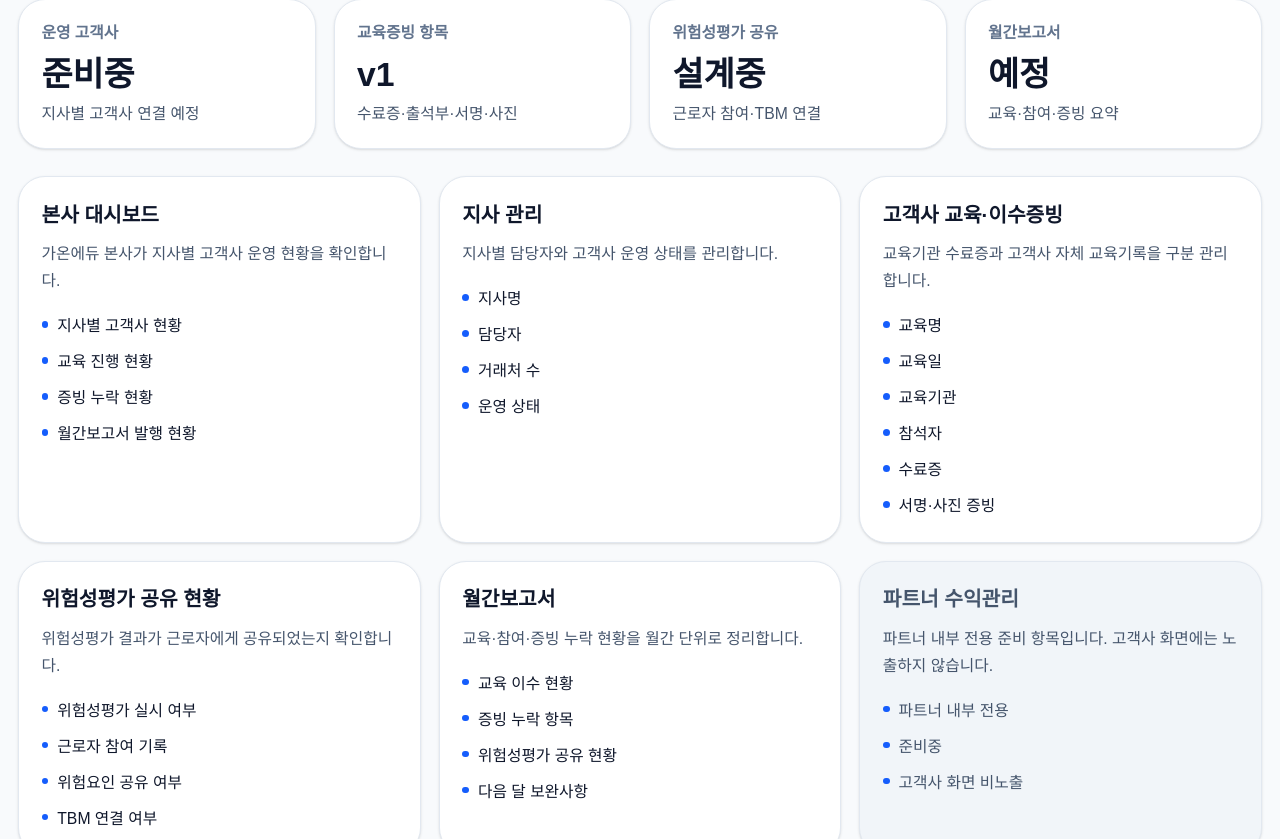
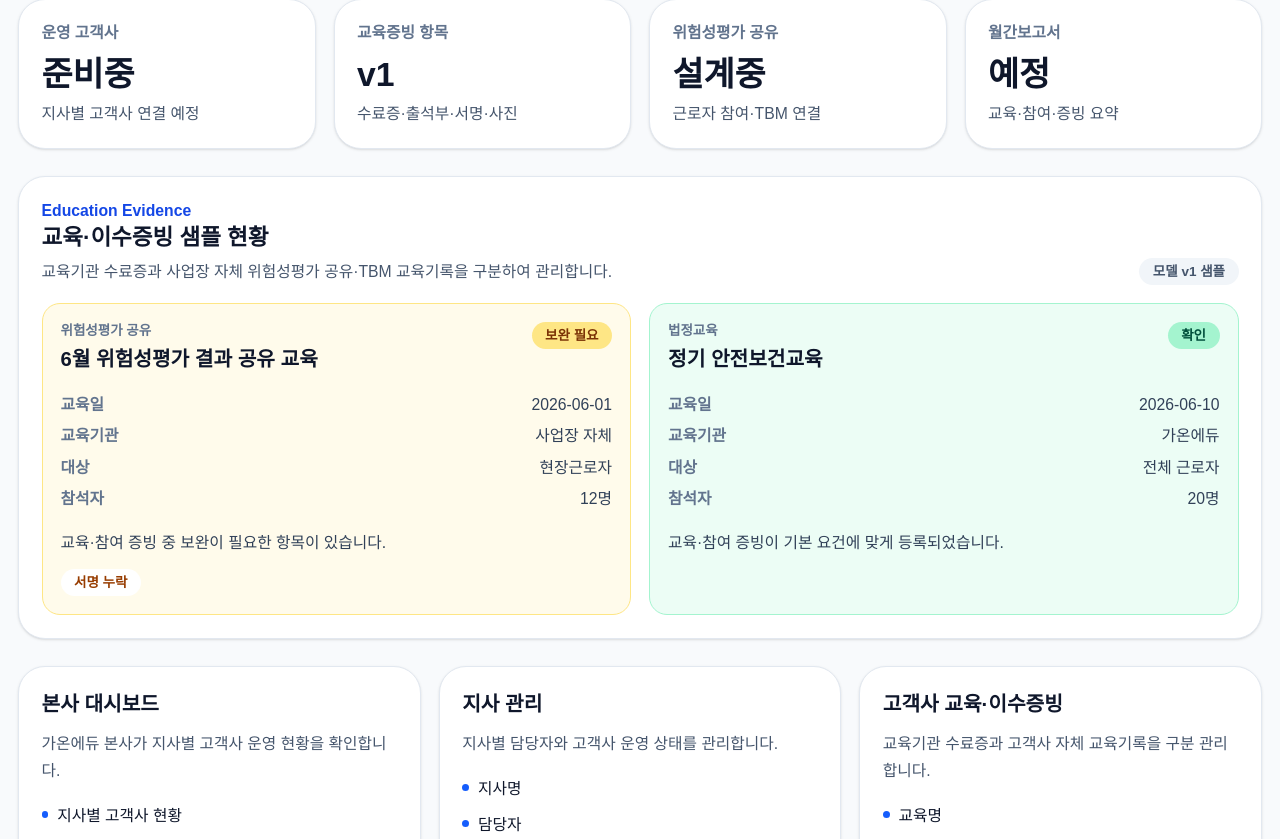
Before and after one commit to safemetrica/safe-metrica, a Next.js app: page /partner/gaon in a window 1280 px wide. Shown: the part 487-1326 px from the top of the page. Built offline with nearby package versions, Linux system fonts and the light colour scheme.

Commit message:
feat: show education evidence samples on edulink console

```diff
--- a/src/app/partner/gaon/page.tsx
+++ b/src/app/partner/gaon/page.tsx
@@ -1,3 +1,8 @@
+import {
+  SAMPLE_EDUCATION_EVIDENCE_RECORDS,
+  summarizeEducationEvidenceStatus,
+} from "@/lib/educationEvidence";
+
 const partnerCards = [
   {
     title: "본사 대시보드",
@@ -85,6 +90,89 @@ export default function GaonEduLinkPartnerPage() {
           </article>
         </section>
 
+        <section className="mb-6 rounded-3xl border border-slate-200 bg-white p-5 shadow-sm">
+          <div className="mb-4 flex flex-col gap-2 md:flex-row md:items-end md:justify-between">
+            <div>
+              <p className="text-sm font-bold text-blue-700">Education Evidence</p>
+              <h2 className="text-xl font-bold">교육·이수증빙 샘플 현황</h2>
+              <p className="mt-1 text-sm leading-6 text-slate-600">
+                교육기관 수료증과 사업장 자체 위험성평가 공유·TBM 교육기록을 구분하여 관리합니다.
+              </p>
+            </div>
+            <span className="rounded-full bg-slate-100 px-3 py-1 text-xs font-bold text-slate-600">
+              모델 v1 샘플
+            </span>
+          </div>
+
+          <div className="grid gap-4 md:grid-cols-2">
+            {SAMPLE_EDUCATION_EVIDENCE_RECORDS.map((record) => {
+              const summary = summarizeEducationEvidenceStatus(record);
+              const isFollowUp = summary.status === "보완 필요";
+
+              return (
+                <article
+                  key={record.id}
+                  className={`rounded-2xl border p-4 ${
+                    isFollowUp
+                      ? "border-amber-200 bg-amber-50"
+                      : "border-emerald-200 bg-emerald-50"
+                  }`}
+                >
+                  <div className="flex items-start justify-between gap-3">
+                    <div>
+                      <p className="text-xs font-bold text-slate-500">{record.educationCategory}</p>
+                      <h3 className="mt-1 text-lg font-black text-slate-900">{record.educationTitle}</h3>
+                    </div>
+                    <span
+                      className={`rounded-full px-3 py-1 text-xs font-black ${
+                        isFollowUp
+                          ? "bg-amber-200 text-amber-900"
+                          : "bg-emerald-200 text-emerald-900"
+                      }`}
+                    >
+                      {summary.status}
+                    </span>
+                  </div>
+
+                  <dl className="mt-4 grid gap-2 text-sm text-slate-700">
+                    <div className="flex justify-between gap-3">
+                      <dt className="font-bold text-slate-500">교육일</dt>
+                      <dd>{record.educationDate}</dd>
+                    </div>
+                    <div className="flex justify-between gap-3">
+                      <dt className="font-bold text-slate-500">교육기관</dt>
+                      <dd>{record.providerName ?? record.providerType}</dd>
+                    </div>
+                    <div className="flex justify-between gap-3">
+                      <dt className="font-bold text-slate-500">대상</dt>
+                      <dd>{record.targetGroup}</dd>
+                    </div>
+                    <div className="flex justify-between gap-3">
+                      <dt className="font-bold text-slate-500">참석자</dt>
+                      <dd>{record.participantCount ?? 0}명</dd>
+                    </div>
+                  </dl>
+
+                  <p className="mt-4 text-sm leading-6 text-slate-700">{summary.message}</p>
+
+                  {summary.reasons.length > 0 ? (
+                    <div className="mt-3 flex flex-wrap gap-2">
+                      {summary.reasons.map((reason) => (
+                        <span
+                          key={reason}
+                          className="rounded-full bg-white px-3 py-1 text-xs font-bold text-amber-800"
+                        >
+                          {reason}
+                        </span>
+                      ))}
+                    </div>
+                  ) : null}
+                </article>
+              );
+            })}
+          </div>
+        </section>
+
         <section className="grid gap-4 md:grid-cols-2 xl:grid-cols-3">
           {partnerCards.map((card) => (
             <article
```
